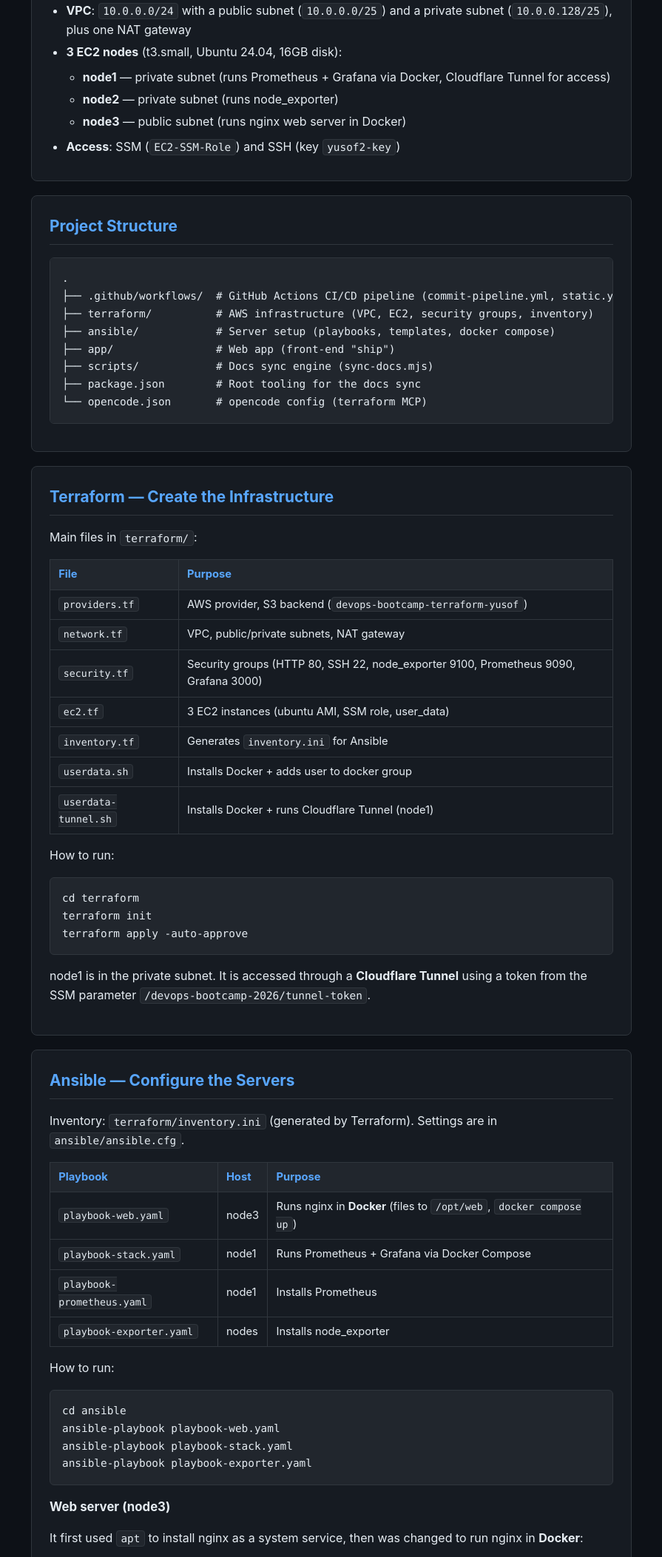
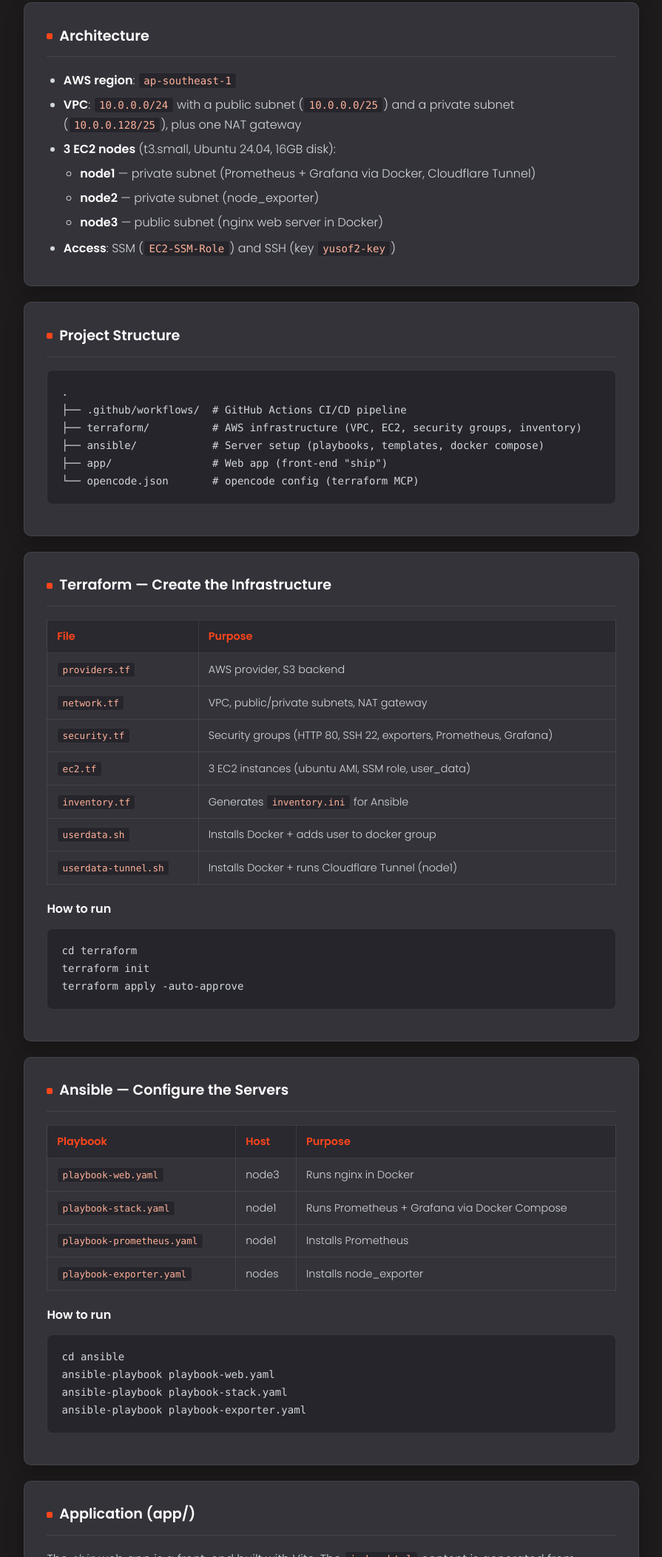
Before and after one commit to Darkveda05/devops-bootcamp-project, a website: page index.html in a window 1280 px wide. Shown: the part 695-2800 px from the top of the page at 74% size, without its empty margins (192-1087 px from the left). Drawn offline with Linux system fonts and the light colour scheme.

Commit message:
update index.html

```diff
--- a/index.html
+++ b/index.html
@@ -3,72 +3,152 @@
 <head>
   <meta charset="UTF-8">
   <meta name="viewport" content="width=device-width, initial-scale=1.0">
-  <title>DevOps Bootcamp Project</title>
+  <title>DevOps Bootcamp Project — Darkveda</title>
+  <link rel="preconnect" href="https://fonts.googleapis.com">
+  <link href="https://fonts.googleapis.com/css2?family=Poppins:wght@300;400;500;600;700&display=swap" rel="stylesheet">
   <style>
     :root {
-      --bg: #0d1117;
-      --panel: #161b22;
-      --border: #30363d;
-      --text: #e6edf3;
-      --muted: #8b949e;
-      --accent: #58a6ff;
-      --code-bg: #21262d;
+      --bg: #1d1b1b;
+      --panel: #34333a;
+      --panel-soft: #2a292f;
+      --border: #494b50;
+      --border-soft: rgba(255,255,255,.08);
+      --text: #d3d7df;
+      --heading: #fff;
+      --muted: #a7afbd;
+      --accent: #ff451b;
+      --code-bg: #26252b;
     }
     * { box-sizing: border-box; }
     body {
       margin: 0;
-      font-family: -apple-system, BlinkMacSystemFont, "Segoe UI", Helvetica, Arial, sans-serif;
+      font-family: "Poppins", -apple-system, BlinkMacSystemFont, "Segoe UI", Helvetica, Arial, sans-serif;
       background: var(--bg);
       color: var(--text);
-      line-height: 1.6;
+      line-height: 1.7;
+      font-weight: 300;
     }
     header.hero {
-      padding: 3rem 1.5rem;
+      padding: 4rem 1.5rem 3.5rem;
       text-align: center;
-      background: linear-gradient(135deg, #0d1117 0%, #161b22 100%);
-      border-bottom: 1px solid var(--border);
+      background: radial-gradient(ellipse at top, #2a282a 0%, #1d1b1b 65%);
+      border-bottom: 1px solid var(--border-soft);
     }
-    header.hero h1 { margin: 0 0 .5rem; font-size: 2.2rem; }
-    header.hero p { margin: 0; color: var(--muted); font-size: 1.1rem; }
-    header.hero .badges { margin-top: 1.2rem; display: flex; gap: .6rem; justify-content: center; flex-wrap: wrap; }
-    header.hero .badge { font-size: .8rem; padding: .3rem .7rem; border-radius: 999px; border: 1px solid var(--accent); color: var(--accent); }
-    main { max-width: 860px; margin: 0 auto; padding: 2rem 1.5rem 4rem; }
+    header.hero .eyebrow {
+      display: inline-block;
+      font-size: .75rem;
+      letter-spacing: .16em;
+      text-transform: uppercase;
+      color: var(--accent);
+      margin-bottom: .9rem;
+      font-weight: 600;
+    }
+    header.hero h1 {
+      margin: 0 0 .6rem;
+      font-size: 2.4rem;
+      font-weight: 600;
+      color: var(--heading);
+      letter-spacing: -.01em;
+    }
+    header.hero p { margin: 0; color: var(--muted); font-size: 1.05rem; font-weight: 300; }
+    header.hero .badges { margin-top: 1.6rem; display: flex; gap: .6rem; justify-content: center; flex-wrap: wrap; }
+    header.hero .badge {
+      font-size: .8rem;
+      padding: .4rem .9rem;
+      border-radius: 999px;
+      border: 1px solid var(--border);
+      background: rgba(255,255,255,.03);
+      color: var(--muted);
+      font-weight: 500;
+      transition: border-color .2s ease, color .2s ease, transform .2s ease;
+    }
+    header.hero .badge:hover { border-color: var(--accent); color: var(--accent); transform: translateY(-2px); }
+
+    main { max-width: 880px; margin: 0 auto; padding: 2.5rem 1.5rem 4.5rem; }
+
     section.card {
       background: var(--panel);
-      border: 1px solid var(--border);
-      border-radius: 8px;
-      padding: 1.5rem;
-      margin: 1.2rem 0;
+      border: 1px solid var(--border-soft);
+      border-radius: 10px;
+      padding: 1.8rem 1.9rem;
+      margin: 1.3rem 0;
+      box-shadow: 0 8px 24px rgba(0,0,0,.25);
     }
-    h2 { color: var(--accent); font-size: 1.3rem; margin-top: 0; border-bottom: 1px solid var(--border); padding-bottom: .5rem; }
-    h3 { font-size: 1.05rem; margin: 1rem 0 .4rem; }
-    ul { margin: .5rem 0; padding-left: 1.4rem; }
-    li { margin: .3rem 0; }
+    h2 {
+      color: var(--heading);
+      font-size: 1.2rem;
+      font-weight: 600;
+      margin: 0 0 1.1rem;
+      padding-bottom: .7rem;
+      border-bottom: 1px solid var(--border-soft);
+      display: flex;
+      align-items: center;
+      gap: .55rem;
+    }
+    h2::before {
+      content: "";
+      width: 8px;
+      height: 8px;
+      border-radius: 2px;
+      background: var(--accent);
+      display: inline-block;
+      flex: 0 0 8px;
+    }
+    h3 { font-size: 1rem; font-weight: 600; color: var(--heading); margin: 1.2rem 0 .5rem; }
+    p { margin: 0 0 .8rem; }
+    ul, ol { margin: .5rem 0; padding-left: 1.4rem; }
+    li { margin: .35rem 0; }
+    li ul { margin-top: .4rem; }
+    strong { color: var(--heading); font-weight: 600; }
+    em { color: var(--muted); }
+
     code {
       background: var(--code-bg);
-      border: 1px solid var(--border);
+      border: 1px solid var(--border-soft);
       border-radius: 4px;
-      padding: .1rem .35rem;
-      font-size: .9em;
+      padding: .12rem .4rem;
+      font-size: .88em;
       font-family: ui-monospace, SFMono-Regular, "SF Mono", Menlo, Consolas, monospace;
+      color: #ffb199;
     }
     pre {
       background: var(--code-bg);
-      border: 1px solid var(--border);
-      border-radius: 6px;
-      padding: 1rem;
+      border: 1px solid var(--border-soft);
+      border-radius: 8px;
+      padding: 1.1rem 1.2rem;
       overflow-x: auto;
     }
-    pre code { background: none; border: none; padding: 0; }
-    table { width: 100%; border-collapse: collapse; margin: .8rem 0; font-size: .92rem; }
-    th, td { text-align: left; padding: .5rem .7rem; border: 1px solid var(--border); }
-    th { background: var(--code-bg); color: var(--accent); }
-    a { color: var(--accent); }
+    pre code { background: none; border: none; padding: 0; color: var(--text); }
+
+    table { width: 100%; border-collapse: collapse; margin: .9rem 0; font-size: .9rem; }
+    th, td { text-align: left; padding: .6rem .8rem; border: 1px solid var(--border-soft); }
+    th { background: var(--panel-soft); color: var(--accent); font-weight: 600; }
+    td { color: var(--text); }
+    tr:hover td { background: rgba(255,255,255,.02); }
+
+    a { color: var(--accent); text-decoration: none; }
+    a:hover { text-decoration: underline; }
     .muted { color: var(--muted); }
+
+    .diagram-frame {
+      background: var(--code-bg);
+      border: 1px solid var(--border-soft);
+      border-radius: 8px;
+      padding: 1rem;
+      text-align: center;
+    }
+    .diagram-frame img {
+      max-width: 100%;
+      height: auto;
+      border-radius: 6px;
+      display: block;
+      margin: 0 auto;
+    }
   </style>
 </head>
 <body>
   <header class="hero">
+    <span class="eyebrow">Project · Infrastructure as Code</span>
     <h1>DevOps Bootcamp Project</h1>
     <p>Final project — Infrastructure as Code (IaC) with Terraform, Ansible &amp; Docker</p>
     <div class="badges">
@@ -80,7 +160,6 @@
   </header>
 
   <main>
-<!-- SYNC:START -->
     <section class="card">
       <h2>Overview</h2>
       <p>Final project for the DevOps bootcamp. It sets up cloud infrastructure using <strong>Infrastructure as Code (IaC)</strong>:</p>
@@ -96,10 +175,11 @@
       <ul>
         <li><strong>AWS region</strong>: <code>ap-southeast-1</code></li>
         <li><strong>VPC</strong>: <code>10.0.0.0/24</code> with a public subnet (<code>10.0.0.0/25</code>) and a private subnet (<code>10.0.0.128/25</code>), plus one NAT gateway</li>
-<li><strong>3 EC2 nodes</strong> (t3.small, Ubuntu 24.04, 16GB disk):<ul>
-<li><strong>node1</strong> — private subnet (runs Prometheus + Grafana via Docker, Cloudflare Tunnel for access)</li>
-<li><strong>node2</strong> — private subnet (runs node_exporter)</li>
-<li><strong>node3</strong> — public subnet (runs nginx web server in Docker)</li>
+        <li><strong>3 EC2 nodes</strong> (t3.small, Ubuntu 24.04, 16GB disk):
+          <ul>
+            <li><strong>node1</strong> — private subnet (Prometheus + Grafana via Docker, Cloudflare Tunnel)</li>
+            <li><strong>node2</strong> — private subnet (node_exporter)</li>
+            <li><strong>node3</strong> — public subnet (nginx web server in Docker)</li>
           </ul>
         </li>
         <li><strong>Access</strong>: SSM (<code>EC2-SSM-Role</code>) and SSH (key <code>yusof2-key</code>)</li>
@@ -109,131 +189,57 @@
     <section class="card">
       <h2>Project Structure</h2>
       <pre><code>.
-├── .github/workflows/  # GitHub Actions CI/CD pipeline (commit-pipeline.yml, static.yml)
+├── .github/workflows/  # GitHub Actions CI/CD pipeline
 ├── terraform/          # AWS infrastructure (VPC, EC2, security groups, inventory)
 ├── ansible/            # Server setup (playbooks, templates, docker compose)
-├── app/                # Web app (front-end &quot;ship&quot;)
-├── scripts/            # Docs sync engine (sync-docs.mjs)
-├── package.json        # Root tooling for the docs sync
-└── opencode.json       # opencode config (terraform MCP)
-</code></pre>
+├── app/                # Web app (front-end "ship")
+└── opencode.json       # opencode config (terraform MCP)</code></pre>
     </section>
 
     <section class="card">
       <h2>Terraform — Create the Infrastructure</h2>
-<p>Main files in <code>terraform/</code>:</p>
       <table>
-<thead>
-<tr>
-<th>File</th>
-<th>Purpose</th>
-</tr>
-</thead>
-<tbody><tr>
-<td><code>providers.tf</code></td>
-<td>AWS provider, S3 backend (<code>devops-bootcamp-terraform-yusof</code>)</td>
-</tr>
-<tr>
-<td><code>network.tf</code></td>
-<td>VPC, public/private subnets, NAT gateway</td>
-</tr>
-<tr>
-<td><code>security.tf</code></td>
-<td>Security groups (HTTP 80, SSH 22, node_exporter 9100, Prometheus 9090, Grafana 3000)</td>
-</tr>
-<tr>
-<td><code>ec2.tf</code></td>
-<td>3 EC2 instances (ubuntu AMI, SSM role, user_data)</td>
-</tr>
-<tr>
-<td><code>inventory.tf</code></td>
-<td>Generates <code>inventory.ini</code> for Ansible</td>
-</tr>
-<tr>
-<td><code>userdata.sh</code></td>
-<td>Installs Docker + adds user to docker group</td>
-</tr>
-<tr>
-<td><code>userdata-tunnel.sh</code></td>
-<td>Installs Docker + runs Cloudflare Tunnel (node1)</td>
-</tr>
-</tbody></table>
-<p>How to run:</p>
-<pre><code class="language-bash">cd terraform
+        <tr><th>File</th><th>Purpose</th></tr>
+        <tr><td><code>providers.tf</code></td><td>AWS provider, S3 backend</td></tr>
+        <tr><td><code>network.tf</code></td><td>VPC, public/private subnets, NAT gateway</td></tr>
+        <tr><td><code>security.tf</code></td><td>Security groups (HTTP 80, SSH 22, exporters, Prometheus, Grafana)</td></tr>
+        <tr><td><code>ec2.tf</code></td><td>3 EC2 instances (ubuntu AMI, SSM role, user_data)</td></tr>
+        <tr><td><code>inventory.tf</code></td><td>Generates <code>inventory.ini</code> for Ansible</td></tr>
+        <tr><td><code>userdata.sh</code></td><td>Installs Docker + adds user to docker group</td></tr>
+        <tr><td><code>userdata-tunnel.sh</code></td><td>Installs Docker + runs Cloudflare Tunnel (node1)</td></tr>
+      </table>
+      <h3>How to run</h3>
+      <pre><code>cd terraform
 terraform init
-terraform apply -auto-approve
-</code></pre>
-<p>node1 is in the private subnet. It is accessed through a <strong>Cloudflare Tunnel</strong> using a token from the SSM parameter <code>/devops-bootcamp-2026/tunnel-token</code>.</p>
+terraform apply -auto-approve</code></pre>
     </section>
 
     <section class="card">
       <h2>Ansible — Configure the Servers</h2>
-<p>Inventory: <code>terraform/inventory.ini</code> (generated by Terraform). Settings are in <code>ansible/ansible.cfg</code>.</p>
       <table>
-<thead>
-<tr>
-<th>Playbook</th>
-<th>Host</th>
-<th>Purpose</th>
-</tr>
-</thead>
-<tbody><tr>
-<td><code>playbook-web.yaml</code></td>
-<td>node3</td>
-<td>Runs nginx in <strong>Docker</strong> (files to <code>/opt/web</code>, <code>docker compose up</code>)</td>
-</tr>
-<tr>
-<td><code>playbook-stack.yaml</code></td>
-<td>node1</td>
-<td>Runs Prometheus + Grafana via Docker Compose</td>
-</tr>
-<tr>
-<td><code>playbook-prometheus.yaml</code></td>
-<td>node1</td>
-<td>Installs Prometheus</td>
-</tr>
-<tr>
-<td><code>playbook-exporter.yaml</code></td>
-<td>nodes</td>
-<td>Installs node_exporter</td>
-</tr>
-</tbody></table>
-<p>How to run:</p>
-<pre><code class="language-bash">cd ansible
+        <tr><th>Playbook</th><th>Host</th><th>Purpose</th></tr>
+        <tr><td><code>playbook-web.yaml</code></td><td>node3</td><td>Runs nginx in Docker</td></tr>
+        <tr><td><code>playbook-stack.yaml</code></td><td>node1</td><td>Runs Prometheus + Grafana via Docker Compose</td></tr>
+        <tr><td><code>playbook-prometheus.yaml</code></td><td>node1</td><td>Installs Prometheus</td></tr>
+        <tr><td><code>playbook-exporter.yaml</code></td><td>nodes</td><td>Installs node_exporter</td></tr>
+      </table>
+      <h3>How to run</h3>
+      <pre><code>cd ansible
 ansible-playbook playbook-web.yaml
 ansible-playbook playbook-stack.yaml
-ansible-playbook playbook-exporter.yaml
-</code></pre>
-<h3>Web server (node3)</h3>
-<p>It first used <code>apt</code> to install nginx as a system service, then was changed to run nginx in <strong>Docker</strong>:</p>
-<ul>
-<li><code>compose-web.yaml</code> — uses the <code>nginx:stable</code> image, maps port 80, mounts <code>html/</code> and <code>default.conf</code></li>
-<li><code>index.html.j2</code> — the web page (title, owner, server name, IP, memory)</li>
-<li><code>nginx-site.conf.j2</code> — nginx config</li>
-<li>Before the container starts, the old system nginx is stopped so it does not use port 80</li>
-</ul>
-<h3>Monitoring stack (node1)</h3>
-<ul>
-<li><code>compose.yaml</code> — Prometheus + Grafana via Docker Compose to <code>/opt/monitoring</code></li>
-<li><code>prometheus.yaml</code> — scrape config for Prometheus and node_exporter</li>
-</ul>
+ansible-playbook playbook-exporter.yaml</code></pre>
     </section>
 
     <section class="card">
       <h2>Application (app/)</h2>
-<p>The &quot;ship&quot; web app is a front-end built with Vite. The <code>index.html</code> content is generated from <code>index.html.j2</code> during web deployment.</p>
+      <p>The <em>ship</em> web app is a front-end built with Vite. The <code>index.html</code> content is generated from <code>index.html.j2</code> during web deployment.</p>
     </section>
 
     <section class="card">
       <h2>Prerequisites</h2>
       <ul>
         <li>Terraform 1.15+</li>
-<li>Ansible + galaxy roles:<ul>
-<li><code>geerlingguy.docker</code></li>
-<li><code>prometheus.prometheus.prometheus</code></li>
-<li><code>prometheus.prometheus.node_exporter</code></li>
-</ul>
-</li>
+        <li>Ansible + galaxy roles: <code>geerlingguy.docker</code>, <code>prometheus.prometheus.prometheus</code>, <code>prometheus.prometheus.node_exporter</code></li>
         <li>AWS CLI and AWS credentials</li>
         <li>SSH key <code>~/.ssh/id_ed25519</code></li>
       </ul>
@@ -250,50 +256,33 @@
 
     <section class="card">
       <h2>CI/CD (GitHub Actions)</h2>
-<p>Two workflows live in <code>.github/workflows/</code>:</p>
+      <p>A minimal commit pipeline in <code>.github/workflows/commit-pipeline.yml</code> runs on every push to <code>main</code>:</p>
       <table>
-<thead>
-<tr>
-<th>Workflow</th>
-<th>Purpose</th>
-</tr>
-</thead>
-<tbody><tr>
-<td><code>commit-pipeline.yml</code></td>
-<td>Syncs <code>README.MD</code> and <code>index.html</code></td>
-</tr>
-<tr>
-<td><code>static.yml</code></td>
-<td>Deploys the repo to GitHub Pages (which serves <code>index.html</code>)</td>
-</tr>
-</tbody></table>
-<h3>Docs sync — <code>README.MD</code> ⇄ <code>index.html</code></h3>
-<p>The pipeline <strong>monitors changes to the docs and keeps both files in sync</strong>:</p>
-<ul>
-<li>When <code>README.MD</code> changes → <code>index.html</code> is regenerated from it (cards are derived from each <code>##</code> section).</li>
-<li>When <code>index.html</code> changes → <code>README.MD</code> is regenerated from the card content.</li>
-<li>If both change → <code>README.MD</code> wins and <code>index.html</code> is regenerated from it.</li>
-</ul>
-<p>The content window of <code>index.html</code> lives between <code>&lt;!-- SYNC:START --&gt;</code> and <code>&lt;!-- SYNC:END --&gt;</code> (the hero, styles, and footer stay untouched). Once synced, the generated file is <strong>auto-committed back to <code>main</code></strong> by the <code>github-actions[bot]</code>, and the push triggers a Pages redeploy via <code>static.yml</code>, so the site always reflects the README.</p>
-<p>Run the sync locally at any time:</p>
-<pre><code class="language-bash">npm install        # first time only
-npm run sync:docs  # dry-run (shows what would change)
-npm run sync:docs -- --write  # persist changes
-</code></pre>
+        <tr><th>Step</th><th>Command</th></tr>
+        <tr><td>Install dependencies</td><td><code>npm ci</code></td></tr>
+        <tr><td>Preflight test</td><td><code>npm test</code></td></tr>
+        <tr><td>Unit tests</td><td><code>npm run test:unit</code></td></tr>
+        <tr><td>Build</td><td><code>npm run build</code></td></tr>
+      </table>
     </section>
 
     <section class="card">
       <h2>Notes</h2>
       <ul>
         <li><code>terraform/.terraform</code>, state files, and environment variables are excluded in <code>.gitignore</code></li>
-<li>The private security group only allows Prometheus/Grafana access from your current public IP (detected via <code>ifconfig.me</code>)</li>
-<li>The GitHub Pages site (<code>index.html</code>) is kept in sync with this README automatically by <code>commit-pipeline.yml</code></li>
-<li>After auto-committing synced docs, the pipeline dispatches a Pages redeploy so the site updates immediately</li>
+        <li>The private security group only allows Prometheus/Grafana access from your current public IP</li>
       </ul>
     </section>
-<!-- SYNC:END -->
 
-    <p class="muted" style="text-align:center;margin-top:2rem;">
+    <section class="card">
+      <h2>Architecture Diagram</h2>
+      <p class="muted" style="margin-top:-.3rem;">To update this diagram later, just replace <code>img/architecture-diagram.png</code> with your own <code>.png</code> or <code>.jpg</code> — keep the same filename, or edit the <code>src</code> below.</p>
+      <div class="diagram-frame">
+        <img src="img/architecture-diagram.png" alt="DevOps Bootcamp Project architecture diagram" loading="lazy">
+      </div>
+    </section>
+
+    <p class="muted" style="text-align:center;margin-top:2.5rem;">
       View the repository on <a href="https://github.com/Darkveda05/devops-bootcamp-project">GitHub</a>
     </p>
   </main>
```
Also changed, not shown: img/architecture-diagram.png (added). Lines whose indentation alone changed are shown as unchanged.
